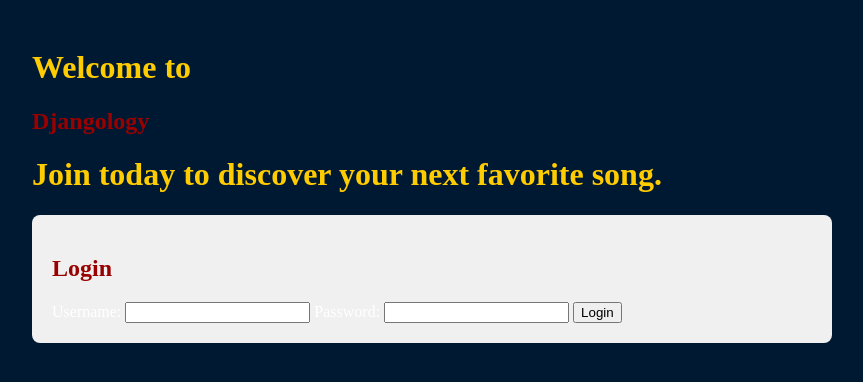
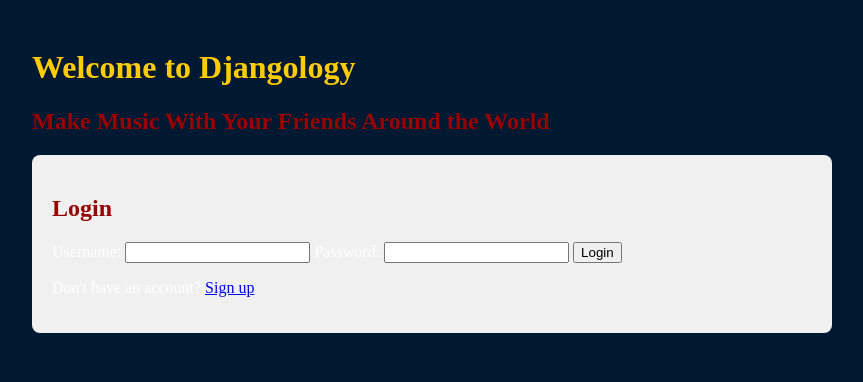
Before and after one commit to JeremiahMcIntyre/djangology, a Django app: page /login/ in a window 1280 px wide. Shown: the top 382 px of the page, without its empty margins (208-1071 px from the left). Run offline with Django 5.2, Linux system fonts and the light colour scheme.

Commit message:
Update login.html
making the login html file look pretty

```diff
--- a/djangology/player/templates/player/login.html
+++ b/djangology/player/templates/player/login.html
@@ -9,9 +9,8 @@
 </head>
 <body>
     <div class="container">
-        <h1>Welcome to</h1>
-        <h2>Djangology</h2>
-        <h1>Join today to discover your next favorite song.</h1>
+        <h1 class="header-title">Welcome to Djangology</h1>
+        <h2>Make Music With Your Friends Around the World</h2>
         <div class="login-box">
             <h2>Login</h2>
             <form id="login-form" action="{% url 'playlists' %}" method="post">
@@ -24,6 +23,14 @@
 
                 <button type="submit" id="login-button">Login</button>
             </form>
+            <div class="error-message">
+                {% for message in messages %}
+                    <p>{{ message }}</p>
+                {% endfor %}
+            </div>
+            <div class="signup">
+                <p>Don't have an account? <a href="signup.html">Sign up</a></p>
+            </div>
         </div>
     </div>
 
```
